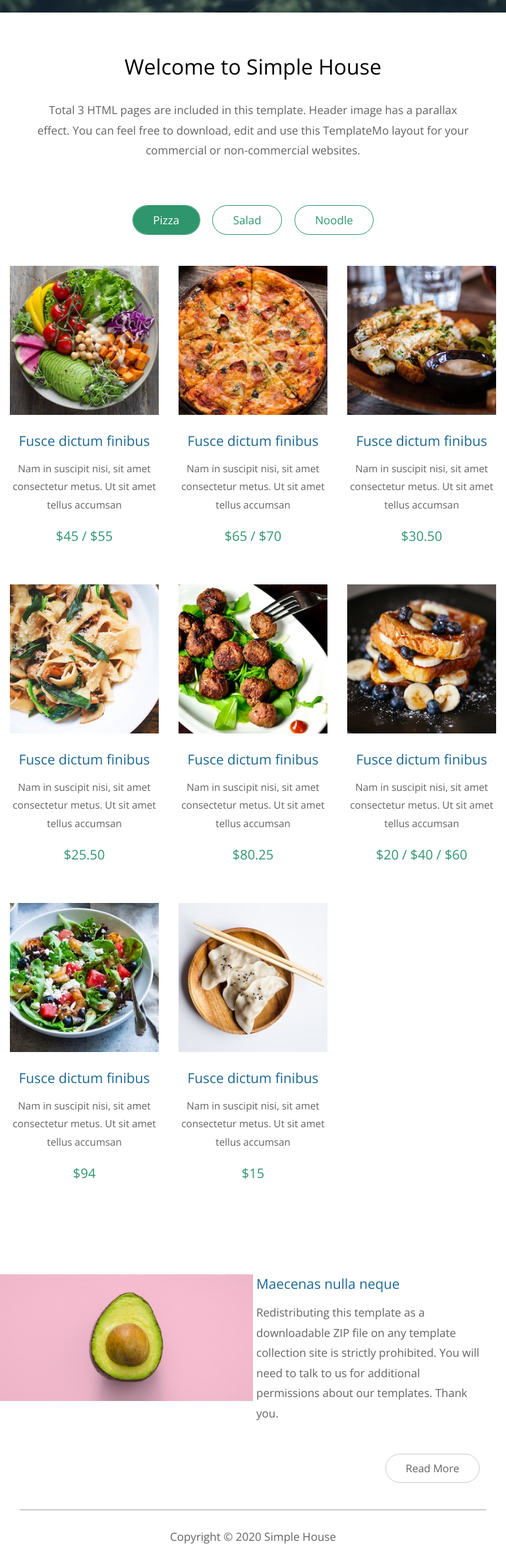
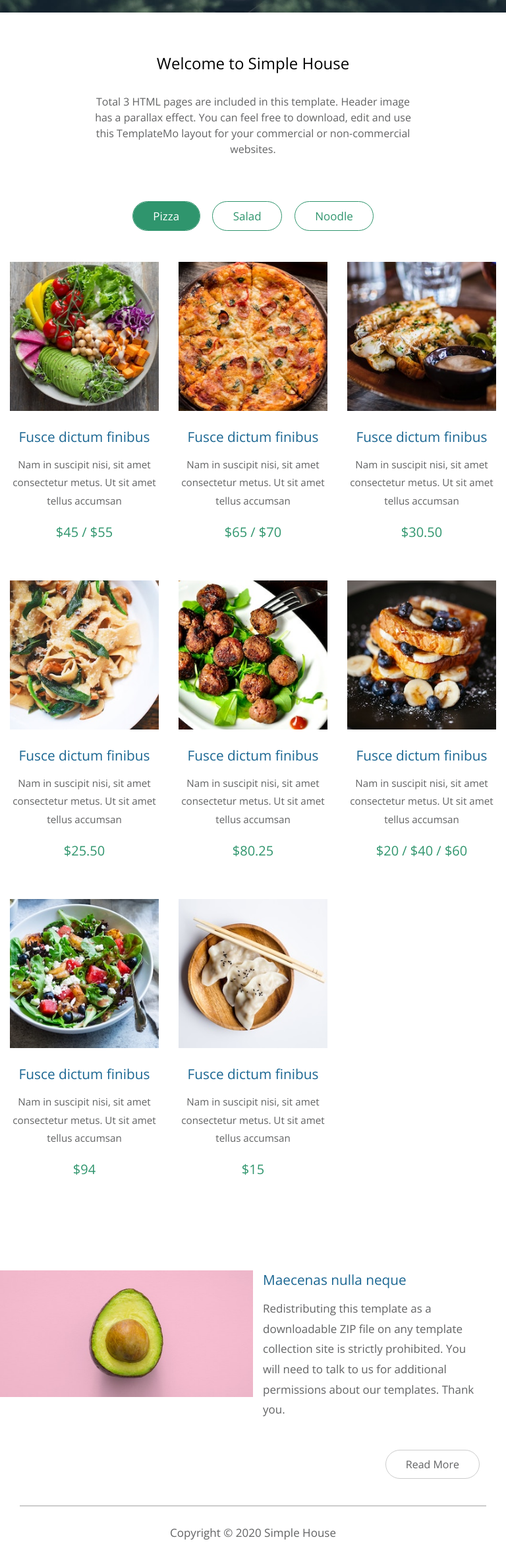
Before and after one commit to Anon920/Simple-House, a plain HTML site: page index.html in a window 768 px wide. Shown: the part 441-2797 px from the top of the page at 66% size. Drawn offline with nearby package versions, Linux system fonts and the light colour scheme.

Commit message:
Update main.css

```diff
--- a/main.css
+++ b/main.css
@@ -319,7 +319,7 @@ figcaption{
     line-height: 1.8;
 }
 
-@media (max-width: 576px) {
+@media (min-width: 576px) {
   .gallery_page {
     max-width: 560px;
   }
@@ -327,11 +327,18 @@ figcaption{
     flex: 0 0 100%;
     max-width: 100%;
   }
+
+    .inner,
+  .cl{
+    flex: 0 0 100%;
+    max-width: 100%;
+  }
+
 }
 
 @media (min-width: 768px) {
   .description_box {
-    padding-left: 5px;
+    padding-left: 15px;
     padding-right: 40px;
     margin-top: 0;
   }
@@ -340,11 +347,8 @@ figcaption{
   .container_inner{
     max-width: 840px;
   }
-  .description_box {
-    padding-left: 5px;
-    padding-right: 40px;
-    margin-top: 0;
-  }
+
+
   .inner,
   .cl{
     flex: 0 0 50%;
@@ -370,6 +374,7 @@ figcaption{
         flex: 0 0 25%;
         max-width: 25%;
     }
+
 }
 
 @media (max-width: 991px) {
@@ -380,4 +385,23 @@ figcaption{
     padding-right: 15px;
     padding-left: 15px;
   }
+    .welcome_title{
+    font-size: 1.5rem;
+    font-weight: 400;
+    margin-bottom: 30px;
+    }
+    .welcome_subtitle{
+        color: #626364;
+        line-height: 1.5;
+        font-size: 1rem;
+    }
+
+    .footer_text{
+        margin-left: auto;
+        margin-right: auto;
+    }
+    .welcome_section{
+        max-width: 500px;
+    }
+
 }
```
